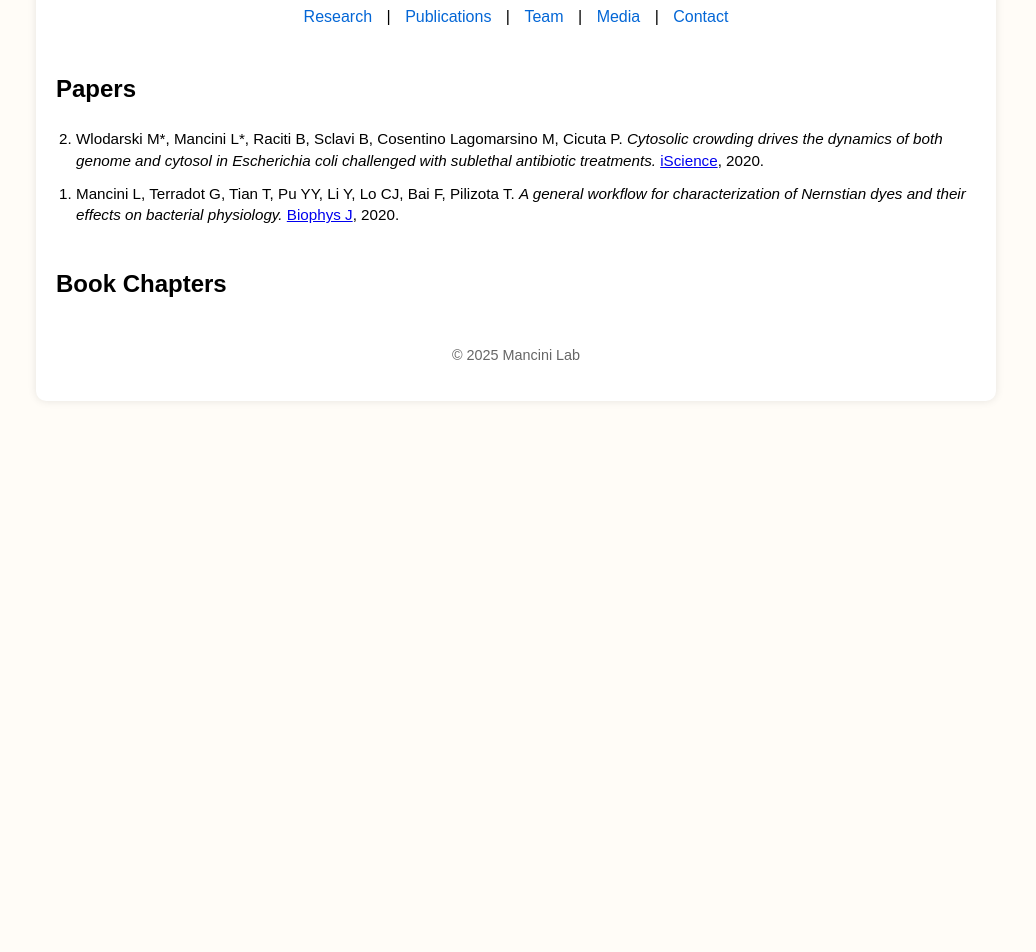
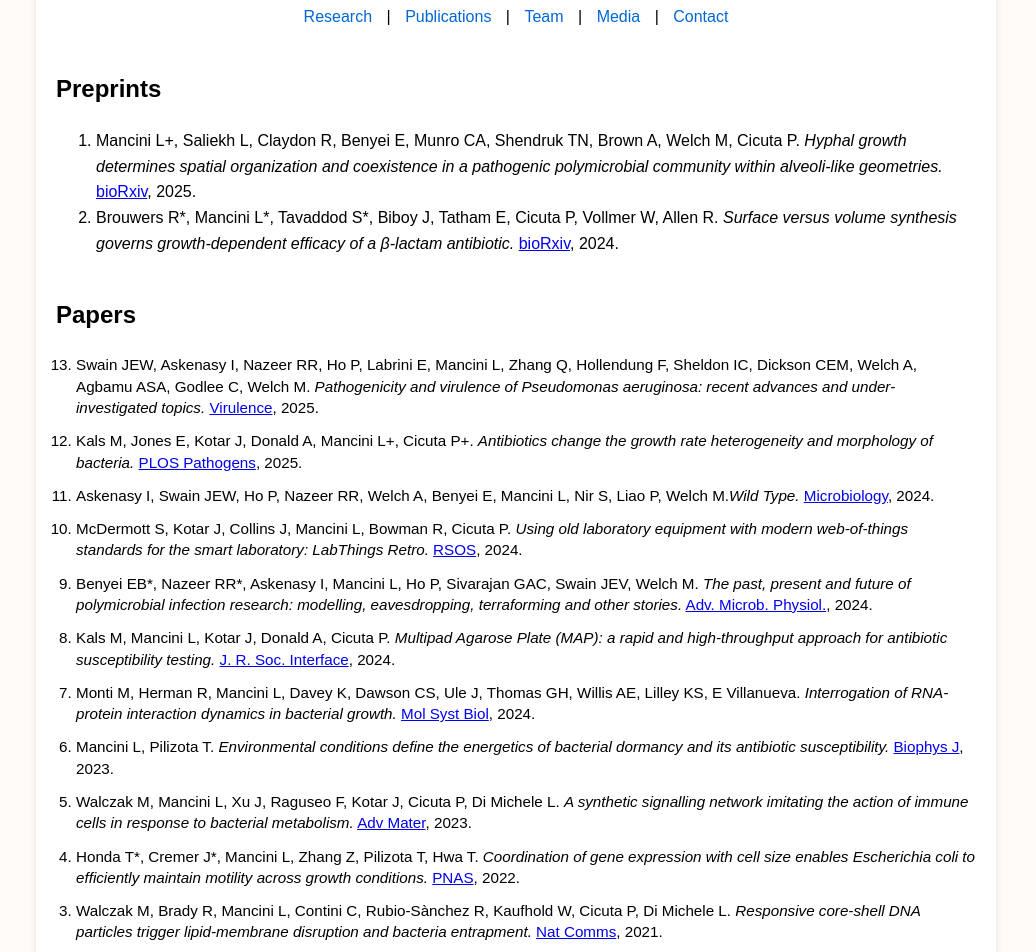
Before and after one commit to mancinilab/mancinilab.github.io, a plain HTML site: page publications.html in a window 1280 px wide. Shown: the part 140-1092 px from the top of the page, 244-1280 px from the left. Before the commit the page ends 800 px from the top, so only its background shows below. Drawn offline with Linux system fonts and the light colour scheme.

Commit message:
Update publications.html

```diff
--- a/publications.html
+++ b/publications.html
@@ -26,10 +26,69 @@
       <a href="/media.html">Media</a> |
       <a href="/contact.html">Contact</a>
     </nav>
+   <section id="Preprints">
+   <h2>Preprints</h2>
+  <ol>
+    <li>
+      Mancini L+, Saliekh L, Claydon R, Benyei E, Munro CA, Shendruk TN, Brown A, Welch M, Cicuta P.
+      <em>Hyphal growth determines spatial organization and coexistence in a pathogenic polymicrobial community within alveoli-like geometries.</em>
+      <a href="https://mancinilab.github.io/papers/Mancini2025.pdf" target="_blank">bioRxiv</a>, 2025.
+    </li>
+    <li>
+    Brouwers R*, Mancini L*, Tavaddod S*, Biboy J, Tatham E, Cicuta P, Vollmer W, Allen R. <em>Surface versus volume synthesis governs growth-dependent efficacy of a β-lactam antibiotic.</em>
+    <a href="https://mancinilab.github.io/papers/Brouwers2024.pdf" target="_blank">bioRxiv</a>, 2024.
+    </li>
+  </ol>
+
+   </section>
 
    <section id="publications">
-  <h2>Papers</h2>
-  <ol reversed>
+   <h2>Papers</h2>
+   <ol reversed>
+    <li>
+    Swain JEW, Askenasy I, Nazeer RR, Ho P, Labrini E, Mancini L, Zhang Q, Hollendung F, Sheldon IC, Dickson CEM, Welch A, Agbamu ASA, Godlee C, Welch M. <em>Pathogenicity and virulence of Pseudomonas aeruginosa: recent advances and under-investigated topics.</em>
+    <a href="https://mancinilab.github.io/papers/Swain2025.pdf" target="_blank">Virulence</a>, 2025.
+    </li>
+    <li>
+    Kals M, Jones E, Kotar J, Donald A, Mancini L+, Cicuta P+. <em>Antibiotics change the growth rate heterogeneity and morphology of bacteria.</em>
+    <a href="https://mancinilab.github.io/papers/Kals2025.pdf" target="_blank">PLOS Pathogens</a>, 2025.
+    </li>
+    <li>
+    Askenasy I, Swain JEW, Ho P, Nazeer RR, Welch A, Benyei E, Mancini L, Nir S, Liao P, Welch M.<em>Wild Type.</em>
+    <a href="https://mancinilab.github.io/papers/Askenasy2024.pdf" target="_blank">Microbiology</a>, 2024.
+    </li>
+    <li>
+    McDermott S, Kotar J, Collins J, Mancini L, Bowman R, Cicuta P. <em>Using old laboratory equipment with modern web-of-things standards for the smart laboratory: LabThings Retro.</em>
+    <a href="https://mancinilab.github.io/papers/McDermott2024.pdf" target="_blank">RSOS</a>, 2024.
+    </li>
+    <li>
+    Benyei EB*, Nazeer RR*, Askenasy I, Mancini L, Ho P, Sivarajan GAC, Swain JEV, Welch M. <em>The past, present and future of polymicrobial infection research: modelling, eavesdropping, terraforming and other stories.</em>
+    <a href="https://mancinilab.github.io/papers/Benyei2024.pdf" target="_blank">Adv. Microb. Physiol.</a>, 2024.
+    </li>
+    <li>
+    Kals M, Mancini L, Kotar J, Donald A, Cicuta P. <em>Multipad Agarose Plate (MAP): a rapid and high-throughput approach for antibiotic susceptibility testing.</em>
+    <a href="https://mancinilab.github.io/papers/Kals2024.pdf" target="_blank">J. R. Soc. Interface</a>, 2024.
+    </li>
+    <li>
+    Monti M, Herman R, Mancini L, Davey K, Dawson CS, Ule J, Thomas GH, Willis AE, Lilley KS, E Villanueva. <em>Interrogation of RNA-protein interaction dynamics in bacterial growth.</em>
+    <a href="https://mancinilab.github.io/papers/Monti2024.pdf" target="_blank">Mol Syst Biol</a>, 2024.
+    </li>
+    <li>
+    Mancini L, Pilizota T. <em>Environmental conditions define the energetics of bacterial dormancy and its antibiotic susceptibility.</em>
+    <a href="https://mancinilab.github.io/papers/Mancini2023.pdf" target="_blank">Biophys J</a>, 2023.
+    </li>
+    <li>
+    Walczak M, Mancini L, Xu J, Raguseo F, Kotar J, Cicuta P, Di Michele L. <em>A synthetic signalling network imitating the action of immune cells in response to bacterial metabolism.</em>
+    <a href="https://mancinilab.github.io/papers/Walczak2023.pdf" target="_blank">Adv Mater</a>, 2023.
+    </li>
+    <li>
+    Honda T*, Cremer J*, Mancini L, Zhang Z, Pilizota T, Hwa T. <em>Coordination of gene expression with cell size enables Escherichia coli to efficiently maintain motility across growth conditions.</em>
+    <a href="https://mancinilab.github.io/papers/Honda2022.pdf" target="_blank">PNAS</a>, 2022.
+    </li>
+    <li>
+    Walczak M, Brady R, Mancini L, Contini C, Rubio-Sànchez R, Kaufhold W, Cicuta P, Di Michele L. <em>Responsive core-shell DNA particles trigger lipid-membrane disruption and bacteria entrapment.</em>
+    <a href="https://mancinilab.github.io/papers/Walczak2021.pdf" target="_blank">Nat Comms</a>, 2021.
+    </li>
     <li>
       Wlodarski M*, Mancini L*, Raciti B, Sclavi B, Cosentino Lagomarsino M, Cicuta P.
       <em>Cytosolic crowding drives the dynamics of both genome and cytosol in Escherichia coli challenged with sublethal antibiotic treatments.</em>
@@ -45,7 +104,13 @@
 
 <section id="bookchapters">
   <h2>Book Chapters</h2>
-
+<ol>
+  <li>
+    Mancini L, Brendon E, Avelino J, Cosentino Lagomarsino M, Cicuta P.
+      <em>Chromosome architecture.</em>
+      <a href="https://mancinilab.github.io/papers/Chromosome_architect.pdf" target="_blank">Springer Nature Methods in Molecular Biology</a>, 2021.
+    </li>
+</ol>
 </section>
 
     <footer>
```
